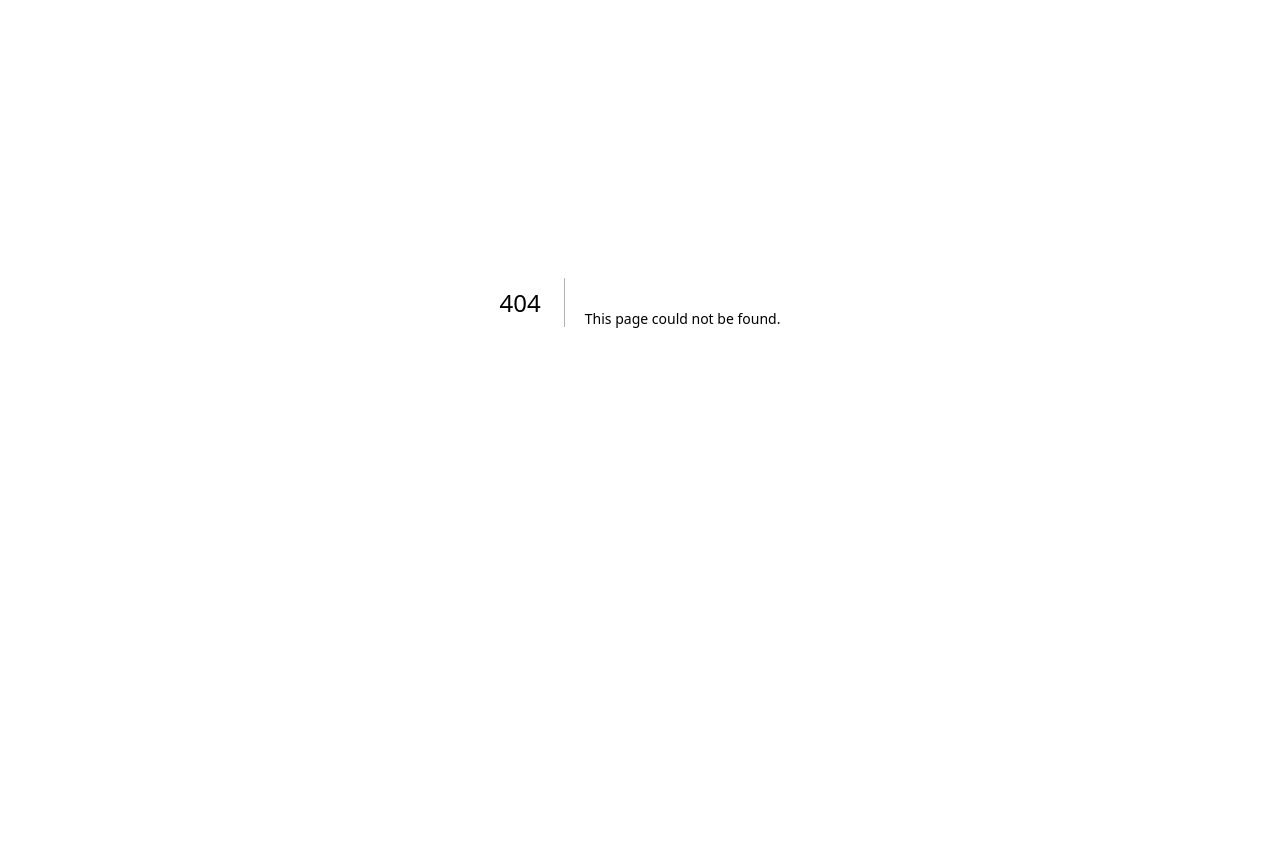
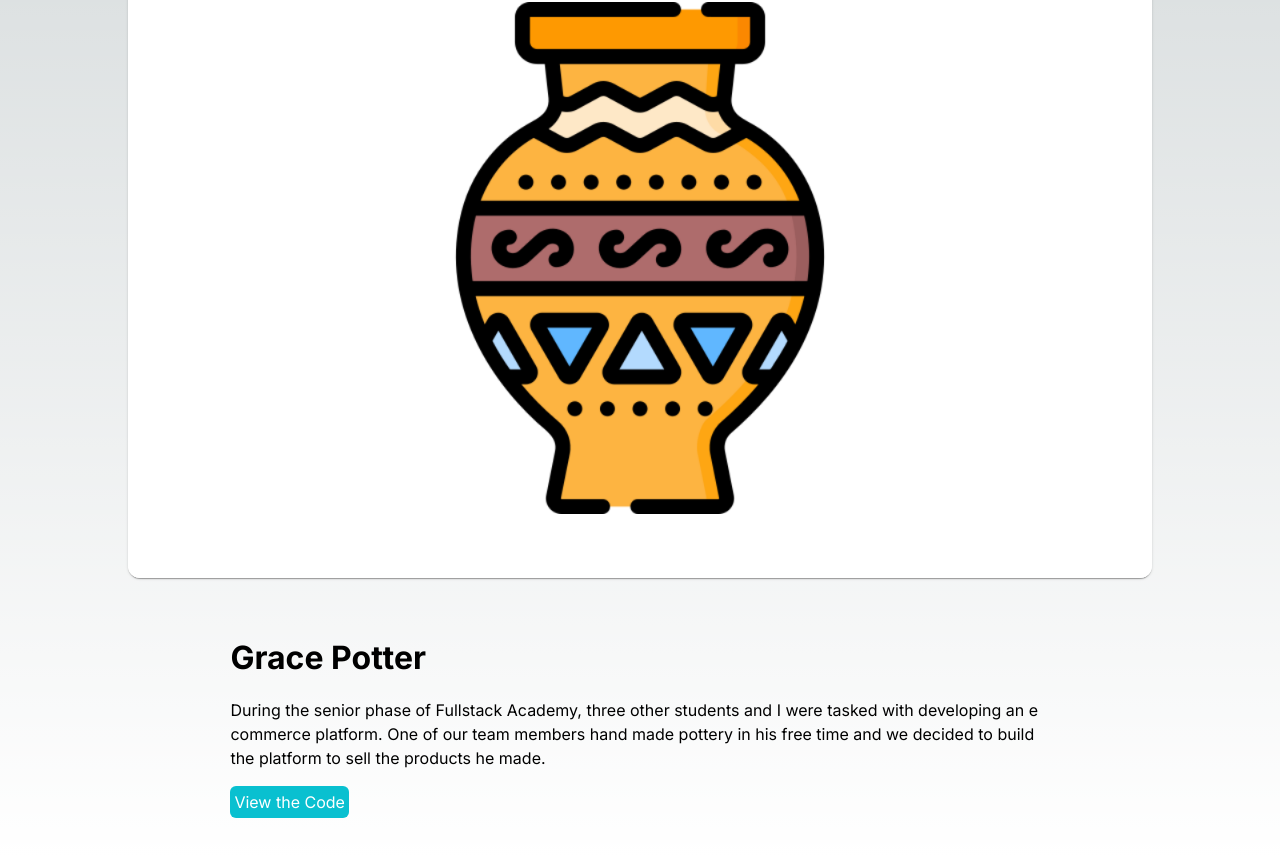
Before and after one commit to JAlbertCode/Portfolio-V2, a Next.js app in the folder portfolio/: page /grace-potter in a window 1280 px wide. Before the commit this address had no page. Shown: the part 186-1042 px from the top of the page. Before the commit the page ends 904 px from the top, so only its background shows below. Built offline with nearby package versions, Linux system fonts and the light colour scheme.

Commit message:
Added the grace potter page and updated the link on the werewolf page to link to the code.

```diff
--- /dev/null
+++ b/portfolio/app/grace-potter/page.tsx
@@ -0,0 +1,25 @@
+import "/main.css"
+import Link from "next/link";
+import ProjectCover from "../../components/project-cover";
+
+
+export default function Grace() {
+    return (
+        <main className="flex min-h-screen flex-col items-center pt-5">
+
+            {/* This is the image card that appears at the top of every project page.  */}
+            <div className="mx-4 max-w-5xl">
+                <ProjectCover coverImage="grace-potter.png" alt="An icon of a pottery vase"/>
+
+                <div className="w-4/5 mx-auto my-10">
+                    <h1>Grace Potter</h1>
+                    <p>During the senior phase of Fullstack Academy, three other students and I were tasked with developing an e commerce platform. One of our team members hand made pottery in his free time and we decided to build the platform to sell the products he made.
+                    </p>
+                    <div className="links">
+                    <Link target="_blank" href={"https://github.com/Grace-Potter/grace-potter"}>View the Code</Link>
+                    </div>
+                </div>
+            </div>
+        </main>
+        );
+  }
--- a/portfolio/app/page.tsx
+++ b/portfolio/app/page.tsx
@@ -120,7 +120,9 @@ export default function Home() {
 
           {/* This is the card for Grace Potter */}
           <Card sx={{width: 357, borderRadius: 3}}>
-            <CardMedia component="img" image='/images/grace-potter.png' alt='An icon of a pottery vase'/>
+            <Link href={"./grace-potter"}>
+              <CardMedia component="img" image='/images/grace-potter.png' alt='An icon of a pottery vase'/>
+            </Link>
             <CardContent>
               <Typography variant='h6'>
                 Grace Potter
--- a/portfolio/app/werewolf/page.tsx
+++ b/portfolio/app/werewolf/page.tsx
@@ -42,7 +42,7 @@ export default function Werewolf() {
                     The werewolves win if they kill enough villagers so that the numbers are even. (Example: Two werewolves and two villagers)
                     </p>
                     <div className="links">
-                    <Link target="_blank" href={"https://bejewled-butternut-e77.notion.site/Mix3d-81ffeb7a8e6d48f1b2f7c85f9ca06924?pvs=4"}>View the Code</Link>
+                    <Link target="_blank" href={"https://github.com/Werewolf-Capstone/Werewolf-Final"}>View the Code</Link>
                     </div>
                 </div>
             </div>
```
